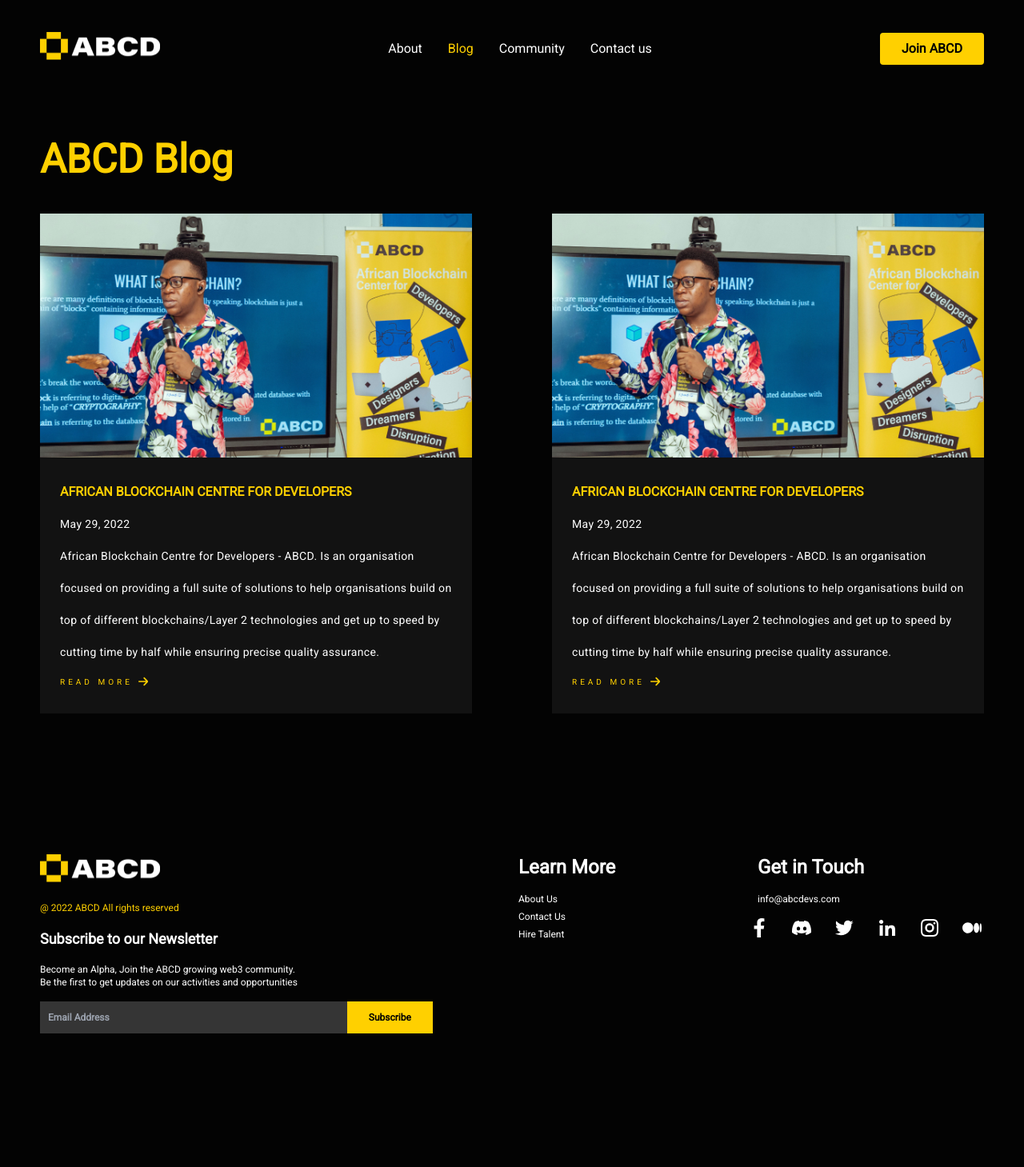
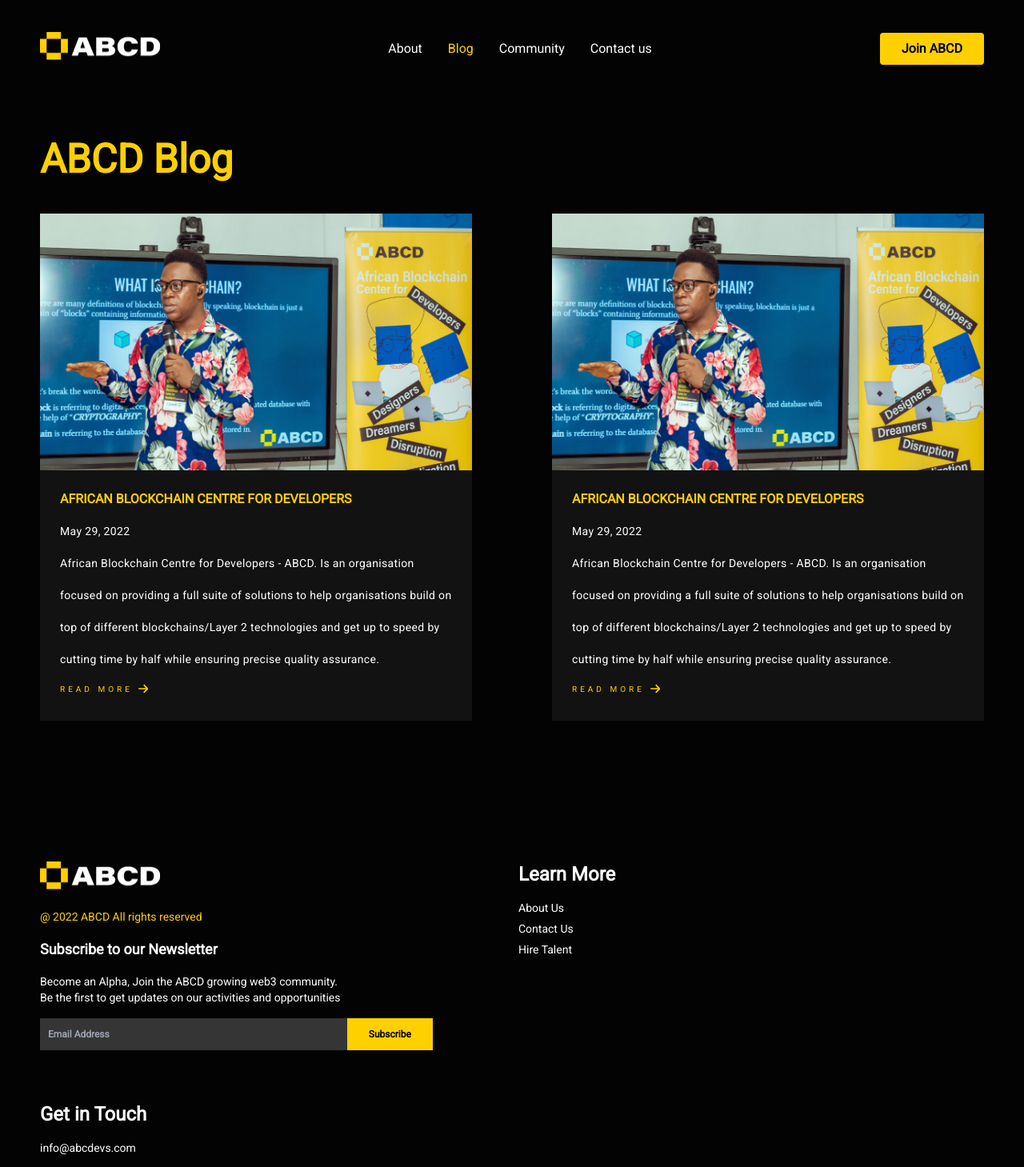
Before and after one commit to SOLUTIONHUB911/ABCD, a Next.js app: page /Blog in a window 1280 px wide. Shown: the top 1459 px of the page at 80% size. Before the commit the page ends 1340 px from the top, so only its background shows below. Built offline with nearby package versions, Linux system fonts and the light colour scheme.

Commit message:
ft Blog responsiveness

```diff
--- a/src/components/BlogCard.js
+++ b/src/components/BlogCard.js
@@ -1,10 +1,13 @@
 import styles from '/styles/Hero.module.css';
 import HeroBlog from '/public/HeroBlog.jpg';
-import Image from 'next/image';
+import NextImage from 'next/image';
 export default function BlogCard({ title, date, text }) {
 	return (
-		<div className="lg:w-1/2 bg-[#121212] mx-[25px] lg:mx-[50px] mt-[30px]">
-			<Image src={HeroBlog} className="object-cover" alt="Card top" />
+		<div className="md:mx-[50px] lg:w-full bg-[#121212] mx-[25px] mt-[30px] ">
+			<div className="block">
+				<NextImage src={HeroBlog} alt="Card top" width={538} height={320} layout="responsive" />
+			</div>
+
 			<section className="mx-[25px]">
 				<p className="text-[#ffd000] mt-4 font-bold leading-10">{title}</p>
 				<p className="text-sm font-light leading-10 tracking-wide">{date}</p>
--- a/src/components/Footer.js
+++ b/src/components/Footer.js
@@ -6,42 +6,42 @@
 export default function Footer() {
 	return (
 		<footer className="mx-[17px] lg:mx-[50px] mt-44 font-roboto">
-			<section className="lg:grid-cols-4 grid gap-4">
+			<section className="grid-cols-4 grid gap-4">
 				<div className="w-full lg:col-span-2 col-span-4 font-bold text-2xl items-center">
 					<Link href="/">
 						<a>
 							<Image strategy="lazyOnload" src={ABCD} height={35} width={150} alt="ABCD" />
 						</a>
 					</Link>
-					<p className="text-[#ffd000] text-xs mt-[16px] font-normal font-roboto">
+					<p className="text-[#ffd000] text-sm mt-[16px] font-normal font-roboto">
 						@ 2022 ABCD All rights reserved
 					</p>
 					<h4 className="font-semibold mt-[17px] text-lg font-roboto">Subscribe to our Newsletter</h4>
-					<p className="font-normal font-roboto mt-4 mb-[16px] text-xs">
+					<p className="text-sm font-roboto mt-4 mb-[16px] font-normal">
 						Become an Alpha, Join the ABCD growing web3 community.<br /> Be the first to get updates on our
 						activities and opportunities
 					</p>
 					<Subscribe />
 				</div>
 
-				<div className="sm:w-[50%]">
+				<div className="lg:w-[50%] col-span-2">
 					<h3 className="font-bold text-2xl items-center font-roboto">Learn More</h3>
 					<Link href="/About">
 						<a>
-							<p className="text-xs font-normal font-roboto mt-[16px] hover:text-[#ffd000]">About Us</p>
+							<p className="text-sm font-normal font-roboto mt-[16px] hover:text-[#ffd000]">About Us</p>
 						</a>
 					</Link>
 					<Link href="/Contact">
 						<a>
-							<p className="text-xs font-normal font-roboto mt-[6px] hover:text-[#ffd000]">Contact Us</p>
+							<p className="text-sm font-normal font-roboto mt-[6px] hover:text-[#ffd000]">Contact Us</p>
 						</a>
 					</Link>
-					<p className="text-xs font-normal font-roboto mt-[6px] hover:text-[#ffd000]">Hire Talent</p>
+					<p className="text-sm font-normal font-roboto mt-[6px] hover:text-[#ffd000]">Hire Talent</p>
 				</div>
 
-				<div>
+				<div className="col-span-1">
 					<h3 className="font-bold text-2xl items-center font-roboto">Get in Touch</h3>
-					<p className="text-xs font-normal mt-[16px] font-roboto">info@abcdevs.com</p>
+					<p className="text-sm font-normal mt-[16px] font-roboto">info@abcdevs.com</p>
 					<div className="grid grid-cols-6 gap-4 items-center -mx-[10px] mt-[16px]">
 						<a>
 							<FaceBook className="hover:fill-[#ffd000] cursor-pointer" />
--- a/src/components/Menu.js
+++ b/src/components/Menu.js
@@ -7,7 +7,7 @@
 	return (
 		<nav id="navigation" className={styles.sidenav}>
 			<main className="animate__animated animate__backInLeft">
-				<a href="javascript:void(0)" className={styles.closebtn} onClick={onClick}>
+				<a className={styles.closebtn} onClick={onClick}>
 					&times;
 				</a>
 				<ul>
--- a/src/pages/About.js
+++ b/src/pages/About.js
@@ -22,7 +22,7 @@
 	return (
 		<div>
 			<Navigation />
-			<main className="font-Roboto">
+			<main className="font-roboto">
 				<h3 className="lg:ml-[50px] ml-[25px] mt-20 text-[#ffd000] font-bold mb-4 text-4xl">About ABCD</h3>
 				<section className="grid-rows-2 grid lg:grid-cols-2 mx-[25px] lg:ml-[50px] gap-4">
 					<figure
--- a/styles/Hero.module.css
+++ b/styles/Hero.module.css
@@ -34,7 +34,7 @@
   margin-top: -5px;
 }
 .sidenav {
-  height: 80%;
+  height: 65%;
   width: 40%;
   position: fixed;
   z-index: 1;
@@ -232,7 +232,7 @@
 height: 500px;
 }
 
-@media only screen and (max-width: 400px) {
+@media (min-width: 640px) and (max-width: 767px) {
   /*NAVIGATION.JS */
 .menu, .change {
   display: inline-block;
```
Also changed, not shown: tailwind.config.js (+0 -11 lines).
